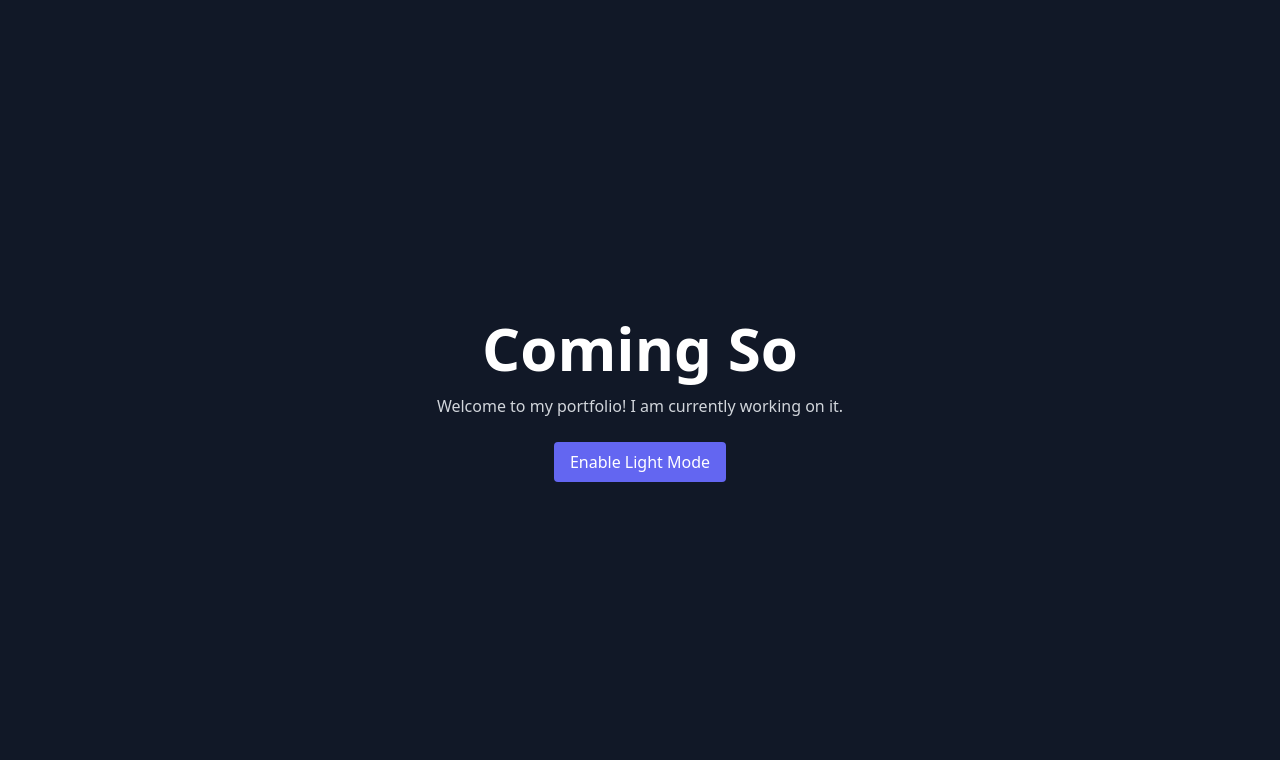
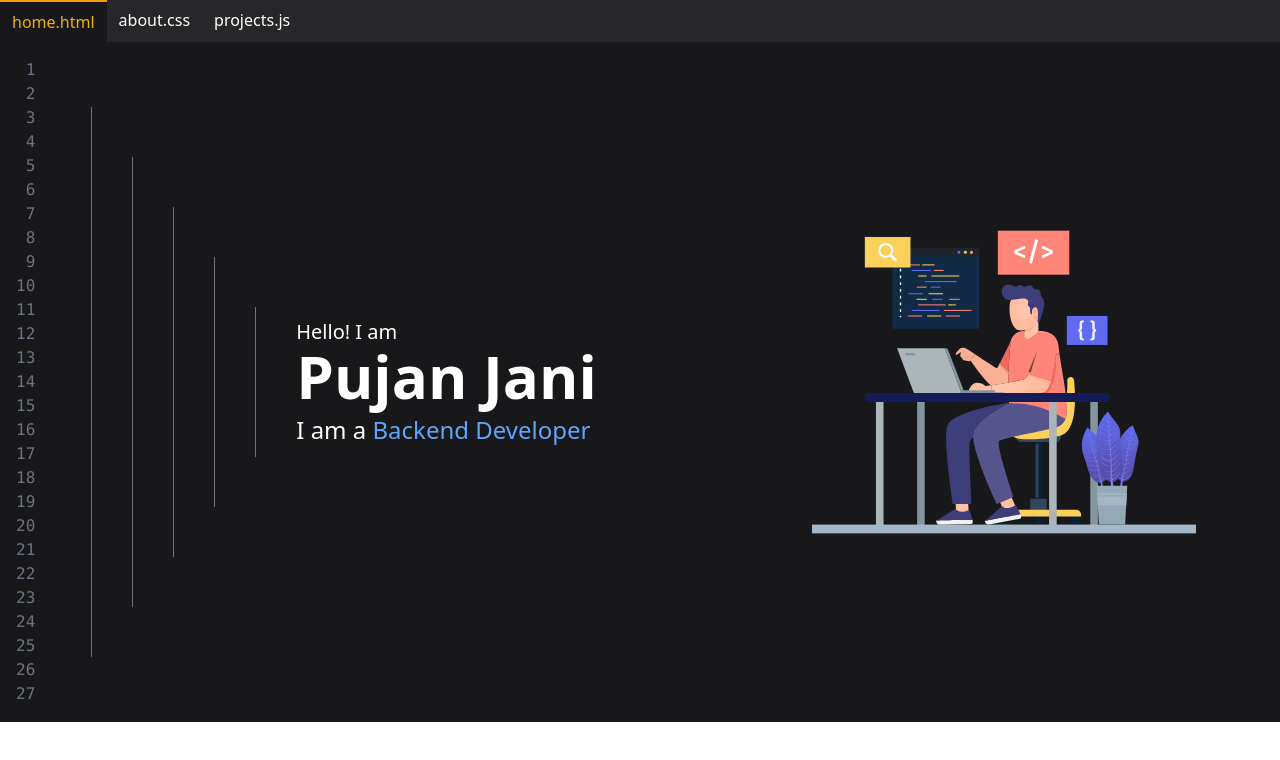
Before and after one commit to Pujanjani30/portfolio-website, a React (Vite) app in the folder portfolio-frontend/: page / in a window 1280 px wide. Shown: the top 760 px of the page. Built offline with nearby package versions, Linux system fonts and the light colour scheme.

Commit message:
home page done with routing

```diff
--- a/portfolio-frontend/index.html
+++ b/portfolio-frontend/index.html
@@ -5,7 +5,7 @@
   <meta charset="UTF-8" />
   <link rel="icon" type="image/svg+xml" href="/vite.svg" />
   <meta name="viewport" content="width=device-width, initial-scale=1.0" />
-  <title>Pujan Jani - Web Developer</title>
+  <title>Pujan Jani - Backend Developer</title>
 </head>
 
 <body>
--- a/portfolio-frontend/package.json
+++ b/portfolio-frontend/package.json
@@ -11,7 +11,8 @@
   },
   "dependencies": {
     "react": "^18.3.1",
-    "react-dom": "^18.3.1"
+    "react-dom": "^18.3.1",
+    "react-router-dom": "^6.26.2"
   },
   "devDependencies": {
     "@eslint/js": "^9.9.0",
--- a/portfolio-frontend/src/App.jsx
+++ b/portfolio-frontend/src/App.jsx
@@ -1,10 +1,17 @@
-import './App.css'
+import { Routes, Route } from 'react-router-dom'
+import Header from './components/Header'
+import Hero from './components/Hero'
 import ComingSoon from './components/ComingSoon'
 
 function App() {
   return (
     <>
-      <ComingSoon />
+      <Header />
+      <Routes>
+        <Route path='/' element={<Hero />} />
+        <Route path="/about" element={<ComingSoon />} />
+        <Route path="/projects" element={<ComingSoon />} />
+      </Routes>
     </>
   )
 }
--- a/portfolio-frontend/src/components/ComingSoon.jsx
+++ b/portfolio-frontend/src/components/ComingSoon.jsx
@@ -1,7 +1,7 @@
 import { useState, useEffect } from 'react';
 
 const ComingSoon = () => {
-  const [darkMode, setDarkMode] = useState(true);
+  // const [darkMode, setDarkMode] = useState(true);
   const [text, setText] = useState('');
   const fullText = "Coming Soon!";
 
@@ -35,24 +35,24 @@ const ComingSoon = () => {
   }, []);
 
   return (
-    <div className={`${darkMode ? 'dark' : ''}`}>
-      <div className="min-h-screen flex items-center justify-center bg-white dark:bg-gray-900">
-        <div className="text-center">
-          <h1 className="text-4xl md:text-6xl font-bold text-gray-900 dark:text-white">
-            {text}
-          </h1>
-          <p className="mt-4 text-gray-700 dark:text-gray-300">
-            Welcome to my portfolio! I am currently working on it.
-          </p>
-          <button
+    // <div className={`${darkMode ? 'dark' : ''}`}>
+    <div className="min-h-screen flex items-center justify-center bg-zinc-900">
+      <div className="text-center">
+        <h1 className="text-4xl md:text-6xl font-bold text-white">
+          {text}
+        </h1>
+        <p className="mt-4 text-gray-300">
+          Welcome to my portfolio! I am currently working on it.
+        </p>
+        {/* <button
             className="mt-6 px-4 py-2 bg-indigo-600 text-white rounded hover:bg-indigo-500 dark:bg-indigo-500 dark:hover:bg-indigo-400"
             onClick={() => setDarkMode(!darkMode)}
           >
             {darkMode ? 'Enable Light Mode' : 'Enable Dark Mode'}
-          </button>
-        </div>
+          </button> */}
       </div>
     </div>
+    // </div>
   );
 };
 
--- /dev/null
+++ b/portfolio-frontend/src/components/Header.jsx
@@ -0,0 +1,17 @@
+import { NavLink } from "react-router-dom";
+
+const Header = () => {
+  return (
+    <header className="flex justify-between items-center bg-zinc-800 text-white">
+      <nav>
+        <ul className="flex">
+          <li><NavLink to="/" className={({ isActive }) => isActive ? "bg-zinc-900 text-yellow-500 border-t-2 border-amber-500 block px-3 py-2" : "block px-3 py-2"}>home.html</NavLink></li>
+          <li><NavLink to="/about" className={({ isActive }) => isActive ? "bg-zinc-900 text-yellow-500 border-t-2 border-amber-500 block px-3 py-2" : "block px-3 py-2"}>about.css</NavLink></li>
+          <li><NavLink to="/projects" className={({ isActive }) => isActive ? "bg-zinc-900 text-yellow-500 border-t-2 border-amber-500 block px-3 py-2" : "block px-3 py-2"}>projects.js</NavLink></li>
+        </ul>
+      </nav>
+    </header>
+  );
+};
+
+export default Header;
--- /dev/null
+++ b/portfolio-frontend/src/components/Hero.jsx
@@ -0,0 +1,36 @@
+import CodingSvg from '../assets/person-coding.svg';
+
+const Hero = () => {
+  const lines = Array.from({ length: 27 }, (_, i) => i + 1);
+
+  return (
+    <section className="flex items-center lg:gap-x-10 h-full bg-zinc-900 text-white">
+      <div className="p-4 text-gray-500 text-right">
+        {lines.map((line) => (
+          <p key={line} className="font-mono">
+            {line}
+          </p>
+        ))}
+      </div>
+
+      <div className='md:flex items-center justify-center gap-10 hidden'>
+        <div className='w-[1px] bg-zinc-500 h-[550px]'></div>
+        <div className='w-[1px] bg-zinc-500 h-[450px]'></div>
+        <div className='w-[1px] bg-zinc-500 h-[350px]'></div>
+        <div className='w-[1px] bg-zinc-500 h-[250px]'></div>
+        <div className='w-[1px] bg-zinc-500 h-[150px]'></div>
+      </div>
+
+      <div className='flex flex-col lg:flex-row items-center justify-between w-full max-w-[900px] gap-6'>
+        <div className="text-left">
+          <h2 className="text-xl">Hello! I am</h2>
+          <h1 className="text-6xl font-bold">Pujan Jani</h1>
+          <p className="text-2xl mt-2">I am a <span className="text-blue-400">Backend Developer</span></p>
+        </div>
+        <img src={CodingSvg} alt="CodingSvg" className="w-96 h-96 ml-8 " />
+      </div>
+    </section>
+  );
+};
+
+export default Hero;
--- a/portfolio-frontend/src/main.jsx
+++ b/portfolio-frontend/src/main.jsx
@@ -1,10 +1,14 @@
 import { StrictMode } from 'react'
 import { createRoot } from 'react-dom/client'
+import { BrowserRouter } from 'react-router-dom'
 import App from './App.jsx'
 import './index.css'
 
 createRoot(document.getElementById('root')).render(
   <StrictMode>
-    <App />
+    <BrowserRouter>
+      <App />
+    </BrowserRouter>
+
   </StrictMode>,
 )
```
Also changed, not shown: portfolio-frontend/src/App.css (deleted), portfolio-frontend/src/assets/person-coding.svg (added), 1 other file (tests, documents, lock files or other folders).
